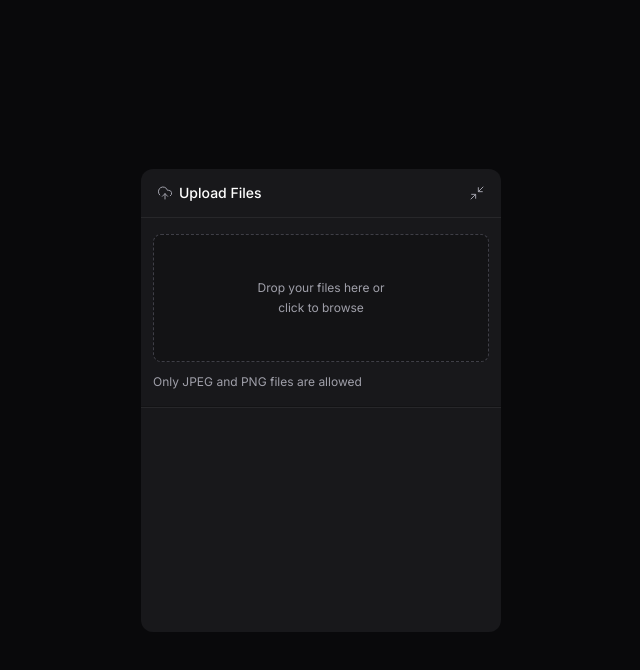
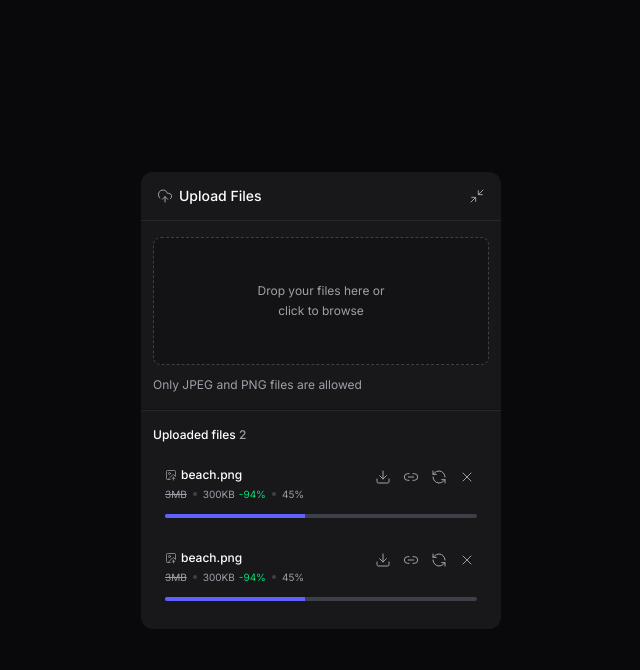
Before and after one commit to MatheusSPereira/ftr-rocketseat-upload-web, a React (Vite) app in the folder upload-web/: page / in a window 1280 px wide. Both pictures are taken after a click on the button "Upload Files". Shown: the top 670 px of the page, without its empty margins (319-959 px from the left). Built offline with nearby package versions, Linux system fonts and the light colour scheme.

Commit message:
Componente: Lista de uploads

```diff
--- a/upload-web/package.json
+++ b/upload-web/package.json
@@ -11,6 +11,7 @@
   },
   "dependencies": {
     "@radix-ui/react-collapsible": "^1.1.12",
+    "@radix-ui/react-progress": "^1.1.8",
     "@tailwindcss/vite": "^4.2.2",
     "lucide-react": "^1.7.0",
     "react": "^19.2.4",
--- /dev/null
+++ b/upload-web/src/components/upload-widget-upload-item.tsx
@@ -0,0 +1,53 @@
+import { Download, ImageUp, Link2, RefreshCcw, X } from "lucide-react";
+import { Button } from "./ui/button";
+import * as Progress from "@radix-ui/react-progress";
+
+export function UploadWidgetUploadItem() {
+    return (
+        <div className="p-3 rounded-lg flex flex-col gap-3 shadow-shape-content bg-white/2 relative overflow-hidden">
+            <div className="flex flex-col gap-1">
+                <span className="text-xs font-medium flex items-center gap-1">
+                    <ImageUp strokeWidth={1.5} className="size-3 text-zinc-400" />
+                    beach.png
+                </span>
+
+                <span className="text-xxs text-zinc-400 flex gap-1.5 items-center">
+                    <span className="line-through">3MB</span>
+                    <span className="size-1 rounded-full bg-zinc-700" />
+                    <span>
+                        300KB
+                        <span className="text-green-400 ml-1">-94%</span>
+                    </span>
+                    <span className="size-1 rounded-full bg-zinc-700" />
+                    <span>45%</span>
+                </span>
+            </div>
+
+            <Progress.Root className="h-1 bg-zinc-700 rounded-full overflow-hidden">
+                <Progress.Indicator className="bg-indigo-500 h-full" style={{ width: "45%" }} />
+            </Progress.Root>
+
+            <div className="absolute top-2.5 right-2.5 flex items-center gap-1">
+                <Button size="icon-sm">
+                    <Download strokeWidth={1.5} className="size-4" />
+                    <span className="sr-only">Download compressed image</span>
+                </Button>
+
+                <Button size="icon-sm">
+                    <Link2 strokeWidth={1.5} className="size-4" />
+                    <span className="sr-only">Copy remote URL</span>
+                </Button>
+
+                <Button size="icon-sm">
+                    <RefreshCcw strokeWidth={1.5} className="size-4" />
+                    <span className="sr-only">Retry upload</span>
+                </Button>
+
+                <Button size="icon-sm">
+                    <X strokeWidth={1.5} className="size-4" />
+                    <span className="sr-only">Cancel upload</span>
+                </Button>
+            </div>
+        </div>
+    )
+}
--- a/upload-web/src/components/upload-widget-upload-list.tsx
+++ b/upload-web/src/components/upload-widget-upload-list.tsx
@@ -1,5 +1,17 @@
+import { UploadWidgetUploadItem } from "./upload-widget-upload-item";
+
 export function UploadWidgetUploadList() {
     return (
-        <div className="px-3 h-48"></div>
+        <div className="px-3 flex flex-col gap-3">
+            <span className="text-xs font-medium">
+                Uploaded files{' '}
+                <span className="text-zinc-400">{2}</span>
+            </span>
+
+            <div className="space-y-2">
+                <UploadWidgetUploadItem />
+                <UploadWidgetUploadItem />
+            </div>
+        </div>
     )
 }
--- a/upload-web/src/index.css
+++ b/upload-web/src/index.css
@@ -7,4 +7,6 @@
   --shadow-shape-content: '0px 0px 0px 1px rgba(0, 0, 0, 0.25), inset 0px 1px 0px rgba(255, 255, 255, 0.02), inset 0px 0px 0px 1px rgba(255, 255, 255, 0.02)';
 
   --opacity-2: 0.02;
+
+  --text-xxs: 0.625rem;
 }
```
Also changed, not shown: 1 other file (tests, documents, lock files or other folders).
